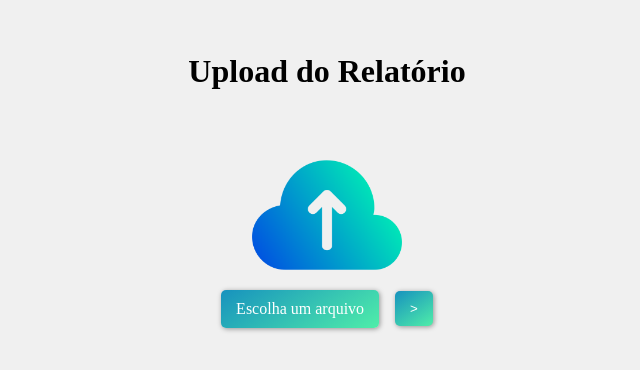
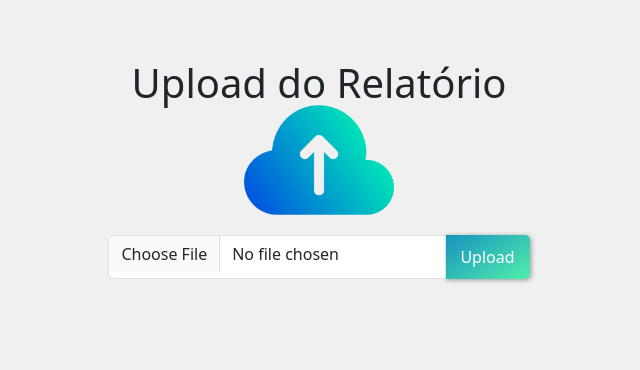
Before and after one commit to Guihenrique62/relatorio-retrospect, a React (Vite) app: page / in a window 1280 px wide. Shown: the part 238-608 px from the top of the page, without its empty margins (321-961 px from the left). Built offline with nearby package versions, Linux system fonts and the light colour scheme.

Commit message:
Front-end Upload

```diff
--- a/index.html
+++ b/index.html
@@ -4,10 +4,12 @@
     <meta charset="UTF-8" />
     <link rel="icon" type="image/svg+xml" href="/favicon.png" />
     <meta name="viewport" content="width=device-width, initial-scale=1.0" />
+    <link href="https://cdn.jsdelivr.net/npm/bootstrap@5.3.2/dist/css/bootstrap.min.css" rel="stylesheet" integrity="sha384-T3c6CoIi6uLrA9TneNEoa7RxnatzjcDSCmG1MXxSR1GAsXEV/Dwwykc2MPK8M2HN" crossorigin="anonymous">
     <title>Retrospectiva</title>
   </head>
   <body>
     <div id="root"></div>
+    <script src="https://cdn.jsdelivr.net/npm/bootstrap@5.3.2/dist/js/bootstrap.bundle.min.js" integrity="sha384-C6RzsynM9kWDrMNeT87bh95OGNyZPhcTNXj1NW7RuBCsyN/o0jlpcV8Qyq46cDfL" crossorigin="anonymous"></script>
     <script type="module" src="/src/main.jsx"></script>
   </body>
 </html>
--- a/src/App.jsx
+++ b/src/App.jsx
@@ -27,18 +27,16 @@ export default function App() {
   };
 
   return (
-    <div className='conteiner-upload-home'>
+    <>
       <h1 className='upload-title'>Upload do Relatório</h1>
 
       <div className="image-upload-container">
         <img src="/upload.png" alt="upload-image" className='upload-image'/>
-        <div className="container-input-upload">
-          <label for="fileInput" class="custom-file-input">Escolha um arquivo</label>
-          <input type="file" id="fileInput" onChange={handleFileChange}></input>
-        <button onClick={handleUpload} className='upload-button'>{'>'}</button>
+        <div className="input-group mb-3">
+            <input type="file" className="form-control" id="inputGroupFile02" onChange={handleFileChange}></input>
+            <button className="input-group-text label-upload"  onClick={handleUpload}>Upload</button>
+        </div>
       </div>
-      </div>
-
-    </div>
+    </>
   );
 }
--- a/src/app.css
+++ b/src/app.css
@@ -43,17 +43,7 @@ body{
     align-items: center;
     flex-direction: column;
 }
-
-.container-input-upload{
-    width: 100%;
-    height: 40px;
-    display: flex;
-    align-items: center;
-    justify-content: center;
-    gap: 1rem;
-}
-
-.custom-file-input {
+.label-upload{
     background-image: linear-gradient(-34deg, #2ded9ad2, #1792be);
     color: white;
     padding: 10px 15px;
@@ -63,20 +53,3 @@ body{
     cursor: pointer;
     box-shadow: 1px 1px 5px rgba(0, 0, 0, 0.385);
 }
-
-input[type="file"] {
-    opacity: 0;
-    position: absolute;
-    z-index: -1;
-}
-
-.upload-button{
-    background-image: linear-gradient(-34deg, #2ded9ad2, #1792be);
-    color: white;
-    padding: 10px 15px;
-
-    border: none;
-    border-radius: 5px;
-    cursor: pointer;
-    box-shadow: 1px 1px 5px rgba(0, 0, 0, 0.385);
-}
```
